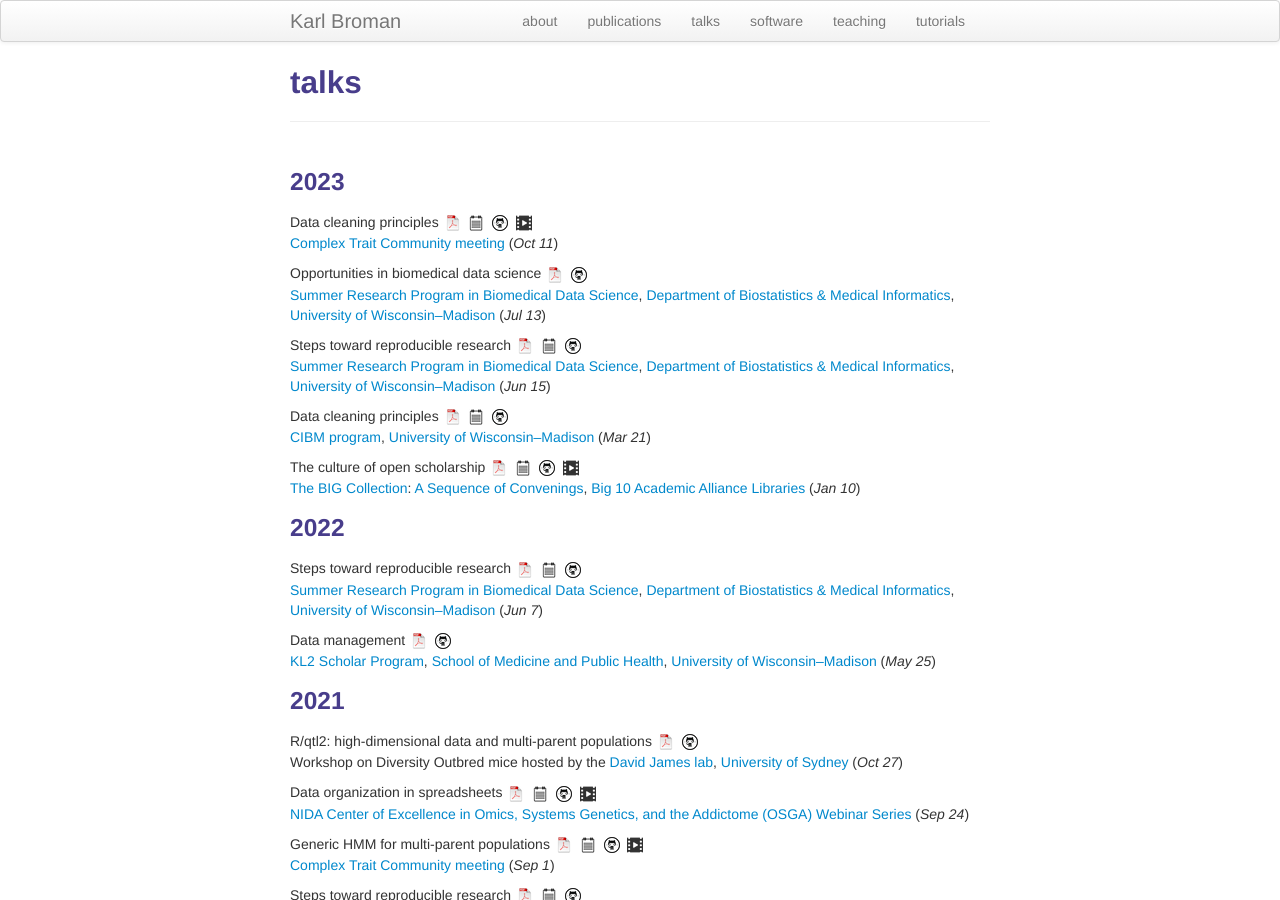
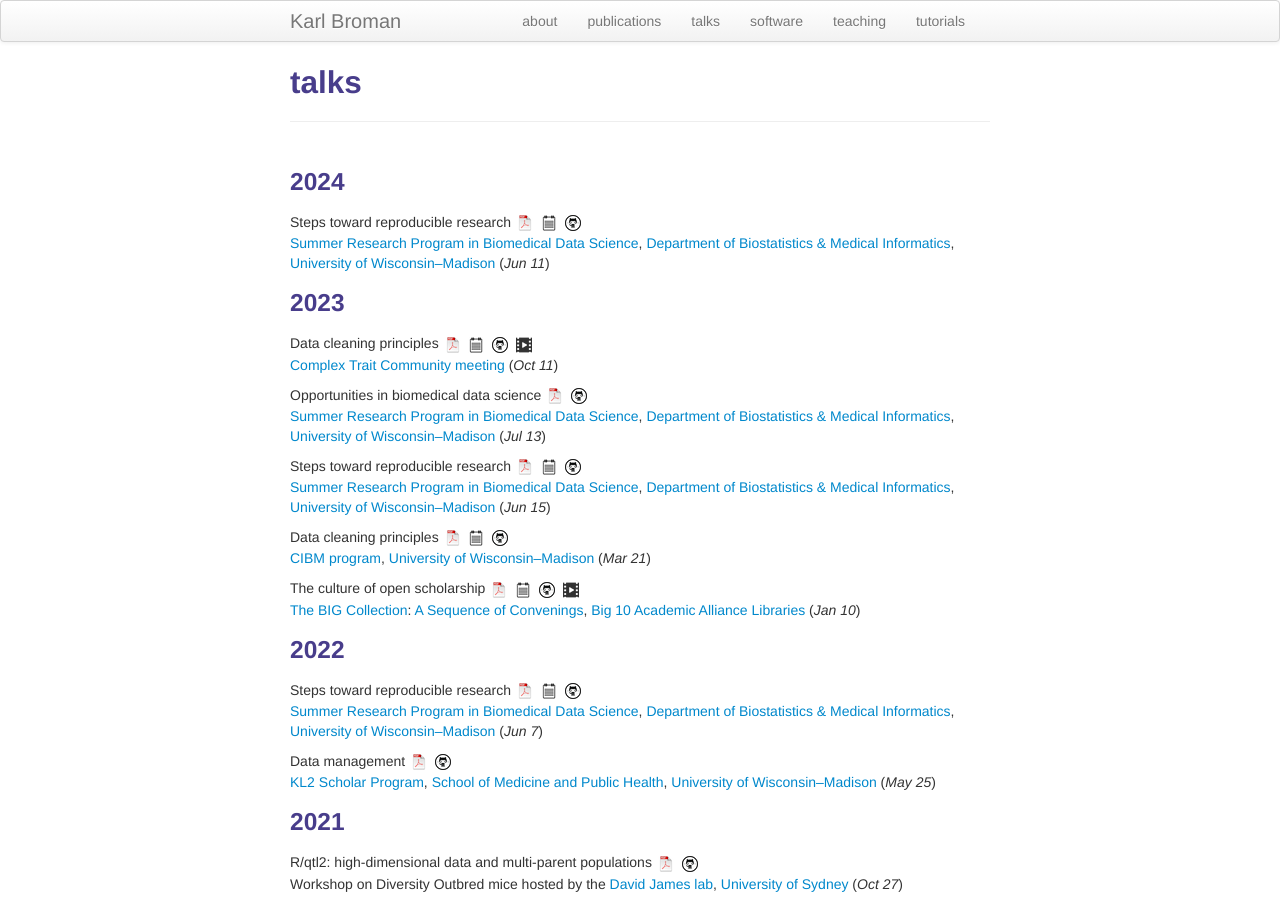
Before and after one commit to kbroman/kbroman.github.io, a Jekyll site: the page built from talks.md, in a window 1280 px wide and 900 px high. Built offline with Jekyll 4.4.1, drawn with Linux system fonts in a browser that asks for light colours.

Commit message:
talks.md: add steps2rr talk for summer students

```diff
--- a/talks.md
+++ b/talks.md
@@ -3,6 +3,17 @@
 title: talks
 description: Karl Broman's talks
 ---
+
+### 2024
+
+Steps toward reproducible research
+[![pdf](icons16/pdf-icon.png)](https://www.biostat.wisc.edu/~kbroman/presentations/steps2rr.pdf)
+[![pdf w/notes](icons16/notes-icon.png)](https://www.biostat.wisc.edu/~kbroman/presentations/steps2rr_withnotes.pdf)
+[![github](icons16/github-icon.png)](https://github.com/kbroman/Talk_ReproRes)<br/>
+[Summer Research Program in Biomedical Data Science](https://biostat.wiscweb.wisc.edu/education/summer/),
+[Department of Biostatistics & Medical Informatics](https://www.biostat.wisc.edu),
+[University of Wisconsin&ndash;Madison](https://www.wisc.edu) (_Jun 11_)
+
 
 ### 2023
 
```
